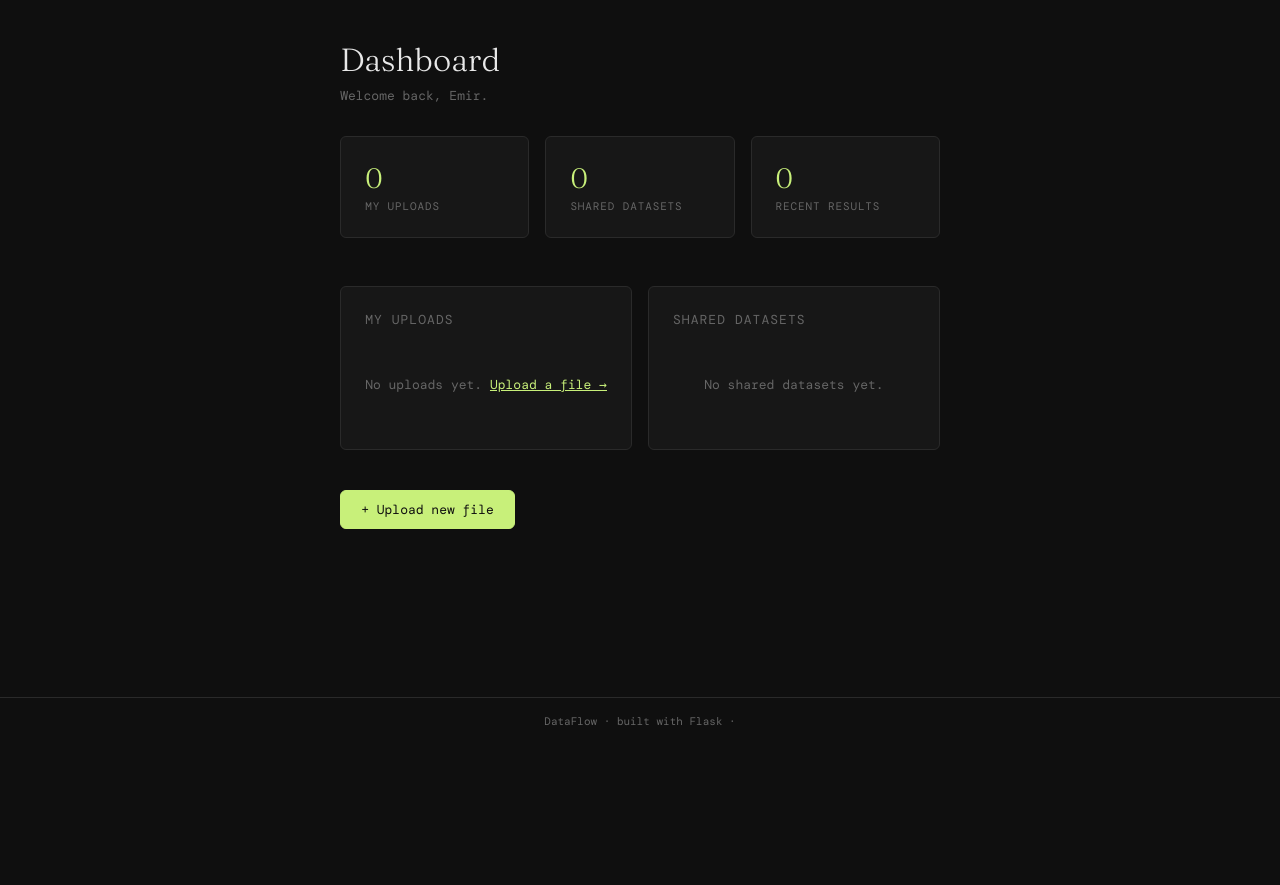
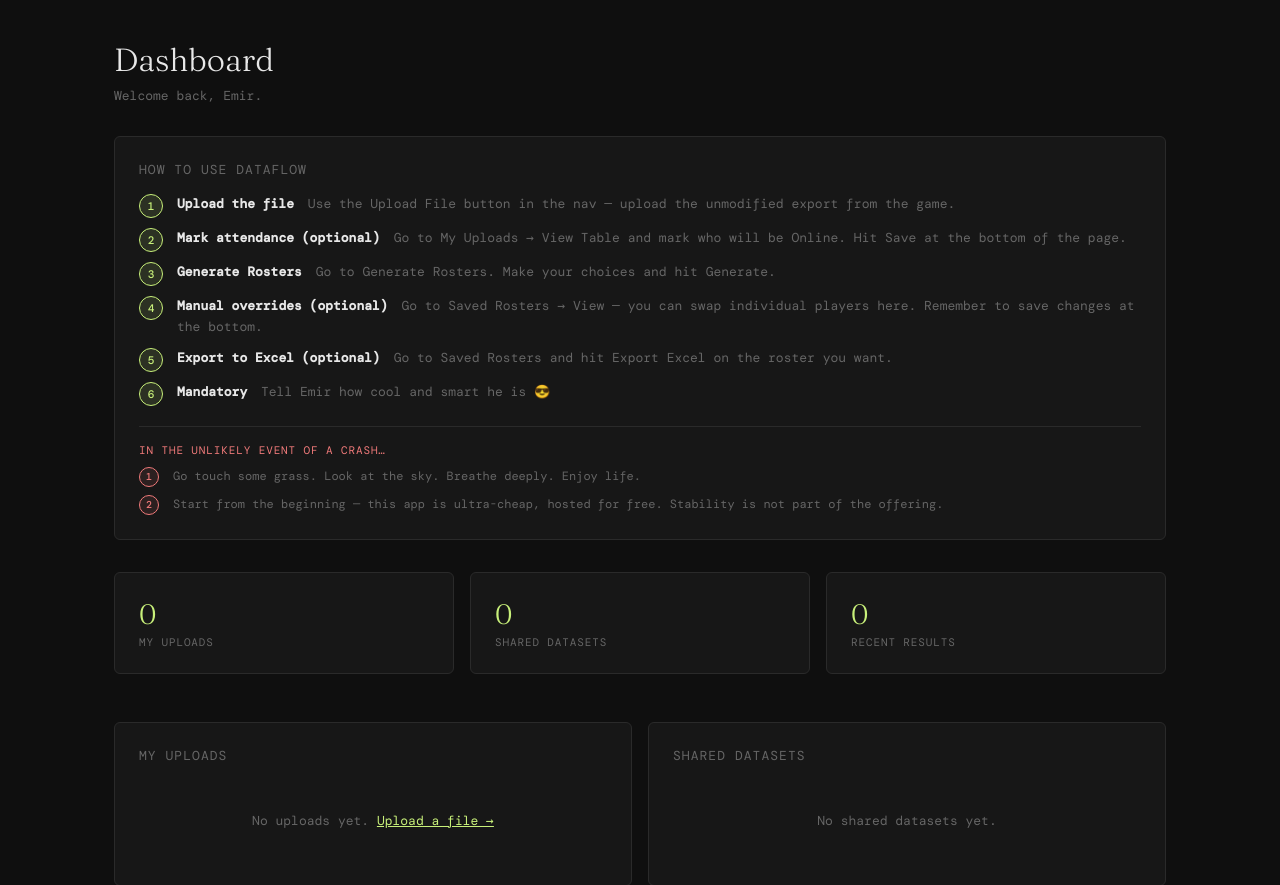
Before and after one commit to emirhawktuah-max/DI-ROE3, a Flask app: page / in a window 1280 px wide. Shown: the part 56-941 px from the top of the page. Before the commit the page ends 781 px from the top, so only its background shows below. Run offline with Flask 3, Linux system fonts and the light colour scheme; a user stored in the database is signed in; data that the repository does not hold is empty.

Commit message:
Add files via upload

```diff
--- a/myapp/templates/dashboard.html
+++ b/myapp/templates/dashboard.html
@@ -3,6 +3,59 @@
 {% block content %}
 <div class="page-title">{{ t.dashboard_title }}</div>
 <div class="page-subtitle">{{ t.dashboard_welcome }}, {{ current_user.username }}.</div>
+
+
+<!-- Instructions -->
+<div class="card" style="margin-bottom:32px;">
+  <div class="card-title">{{ t.instructions_title }}</div>
+  <ol style="padding-left:0; list-style:none; margin:0; display:flex; flex-direction:column; gap:10px;">
+    {% for step_title, step_body in t.instructions %}
+    <li style="display:flex; gap:14px; align-items:flex-start;">
+      <span style="
+        flex-shrink:0;
+        width:24px; height:24px;
+        border-radius:50%;
+        background:rgba(200,240,122,.12);
+        border:1px solid var(--accent);
+        color:var(--accent);
+        font-size:11px;
+        font-weight:500;
+        display:flex; align-items:center; justify-content:center;">
+        {{ loop.index }}
+      </span>
+      <span style="line-height:1.6; font-size:13px;">
+        <strong style="color:var(--text);">{{ step_title }}</strong>
+        <span style="color:var(--muted); margin-left:6px;">{{ step_body }}</span>
+      </span>
+    </li>
+    {% endfor %}
+  </ol>
+
+  <div style="margin-top:20px; padding-top:16px; border-top:1px solid var(--border);">
+    <div style="font-size:11px; text-transform:uppercase; letter-spacing:.08em; color:var(--danger); margin-bottom:10px;">
+      {{ t.instructions_crash_title }}
+    </div>
+    <ol style="padding-left:0; list-style:none; margin:0; display:flex; flex-direction:column; gap:8px;">
+      {% for line in t.instructions_crash %}
+      <li style="display:flex; gap:14px; align-items:flex-start;">
+        <span style="
+          flex-shrink:0;
+          width:20px; height:20px;
+          border-radius:50%;
+          background:rgba(240,122,122,.1);
+          border:1px solid var(--danger);
+          color:var(--danger);
+          font-size:10px;
+          font-weight:500;
+          display:flex; align-items:center; justify-content:center;">
+          {{ loop.index | lower }}
+        </span>
+        <span style="font-size:12px; color:var(--muted); line-height:1.6;">{{ line }}</span>
+      </li>
+      {% endfor %}
+    </ol>
+  </div>
+</div>
 
 <div class="grid-3" style="margin-bottom:32px;">
   <div class="card">
--- a/myapp/translations.py
+++ b/myapp/translations.py
@@ -230,6 +230,22 @@ TRANSLATIONS = {
         'opt_even_dist': 'Even distribution',
         'opt_7': '7',
         'opt_10': '10',
+
+# Dashboard instructions
+        'instructions_title': 'How to use DataFlow',
+        'instructions': [
+            ('Upload the file', 'Use the Upload File button in the nav — upload the unmodified export from the game.'),
+            ('Mark attendance (optional)', 'Go to My Uploads → View Table and mark who will be Online. Hit Save at the bottom of the page.'),
+            ('Generate Rosters', 'Go to Generate Rosters. Make your choices and hit Generate.'),
+            ('Manual overrides (optional)', 'Go to Saved Rosters → View — you can swap individual players here. Remember to save changes at the bottom.'),
+            ('Export to Excel (optional)', 'Go to Saved Rosters and hit Export Excel on the roster you want.'),
+            ('Mandatory', 'Tell Emir how cool and smart he is 😎'),
+        ],
+        'instructions_crash_title': 'In the unlikely event of a crash…',
+        'instructions_crash': [
+            'Go touch some grass. Look at the sky. Breathe deeply. Enjoy life.',
+            'Start from the beginning — this app is ultra-cheap, hosted for free. Stability is not part of the offering.',
+        ],
 
         # Footer
         'footer': 'DataFlow · built with Flask',
@@ -470,6 +486,22 @@ TRANSLATIONS = {
         'opt_7': '7',
         'opt_10': '10',
 
+# Dashboard instructions
+        'instructions_title': 'Jak korzystać z DataFlow',
+        'instructions': [
+            ('Wgraj plik', 'Użyj przycisku Wgraj plik w nawigacji — wgraj niezmodyfikowany eksport z gry.'),
+            ('Zaznacz obecność (opcjonalnie)', 'Przejdź do Moje pliki → Zobacz tabelę i zaznacz kto będzie Online. Kliknij Zapisz na dole strony.'),
+            ('Generuj składy', 'Przejdź do Generuj Składy. Dokonaj wyborów i kliknij Generuj.'),
+            ('Ręczne zmiany (opcjonalnie)', 'Przejdź do Zapisane składy → Zobacz — możesz tu ręcznie zmieniać graczy. Pamiętaj o zapisaniu zmian na dole.'),
+            ('Eksport do Excela (opcjonalnie)', 'Przejdź do Zapisane składy i kliknij Eksportuj Excel przy wybranym składzie.'),
+            ('Obowiązkowo', 'Powiedz Emirowi jakie to wszystko fajne i jak jest genialny 😎'),
+        ],
+        'instructions_crash_title': 'W mało prawdopodobnym przypadku awarii…',
+        'instructions_crash': [
+            'Wyjdź na trawę. Popatrz w niebo. Oddech głęboko. Ciesz się życiem.',
+            'Zacznij od nowa — aplikacja jest ultra-tania, hostowana za darmo. Stabilność nie jest częścią oferty.',
+        ],
+
         # Footer
         'footer': 'DataFlow · zbudowano z Flask',
 
```
